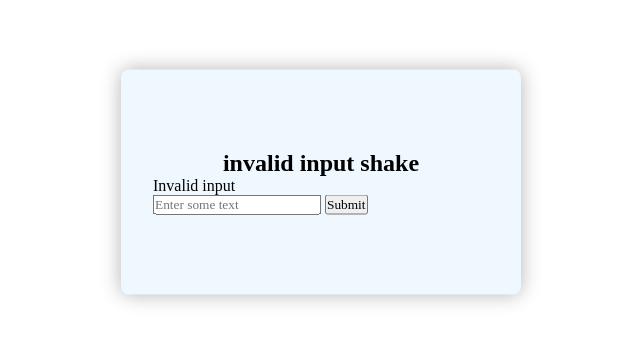
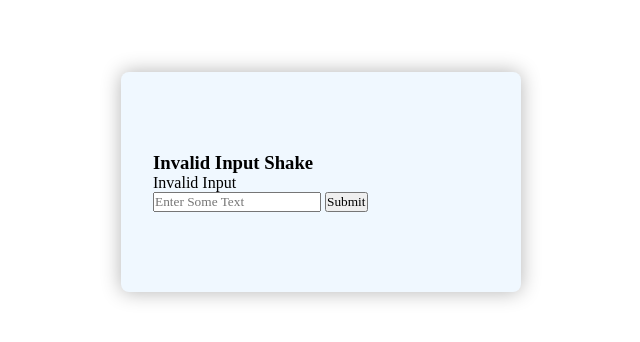
Before and after one commit to PinjariMurthujavali/Project-1-Invalid-Input-Shake, a plain HTML site: page index.html in a window 1280 px wide. Shown: the part 218-560 px from the top of the page, without its empty margins (319-959 px from the left). Drawn offline with Linux system fonts and the light colour scheme.

Commit message:
Update index.html

```diff
--- a/index.html
+++ b/index.html
@@ -1,18 +1,25 @@
-<!Doctype html>
+<!DOCTYPE html>
 <html lang="en">
 <head>
     <meta charset="UTF-8">
-    <meta name="viewport" charset="width=device-width,initial-scale=1.0">
-    <title>Input invalid shake</title>
+    <meta name="viewport" content="width=device-width, initial-scale=1.0">
+    <title>Invalid Input Shake</title>
     <link rel="stylesheet" href="style.css">
 </head>
-<body>
-<form id="myForm">
-    <h2 style="text-align: center">invalid input shake</h2>
-    <div col class="error-message">Invalid input</div>
-    <input type="text" id="inputField" placeholder="Enter some text" required>
-    <button type="button" onclick="validateInput()">Submit</button>
-</form>
-<script src="script.js"></script>
+<body class="b">
+        <form id="myForm">
+
+    <h3>Invalid Input Shake</h3>
+            <div id="errorMessage" class="error-message">Invalid Input</div>
+            <input
+             type="text"
+             id="inputField"
+             placeholder="Enter Some Text"
+             required
+            >
+            <button onclick="validateInput()" type="submit">Submit</button>
+        </form>
+
+   <script src="script.js"></script
 </body>
 </html>
```
